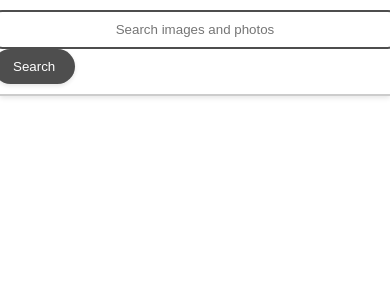
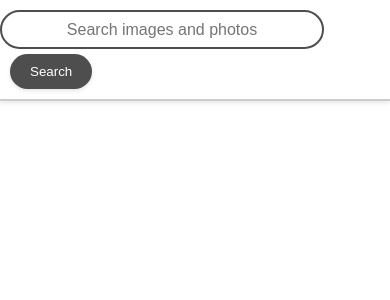
Before and after one commit to DenysVM/goit-react-hw-03-image-finder, a React (Create React App) app: page / in a window 390 px wide. Shown: the top 300 px of the page. Built offline with nearby package versions, Linux system fonts and the light colour scheme.

Commit message:
Styles update

```diff
--- a/src/components/ImageGallery/ImageGallery.module.css
+++ b/src/components/ImageGallery/ImageGallery.module.css
@@ -1,8 +1,26 @@
 .gallery {
+  display: grid;
+  max-width: calc(100vw - 48px);
+  grid-template-columns: repeat(4, 1fr);
+  grid-gap: 16px;
+  margin-top: 65px;
+  margin-bottom: 10px;
+  padding: 0;
   list-style: none;
-  margin-top: 60px;
-  display: grid;
-  grid-template-columns: repeat(auto-fit, minmax(250px, 1fr));
-  gap: 20px;
-  padding: 20px;
+  margin-left: auto;
+  margin-right: auto;
 }
+
+@media (max-width: 768px) {
+  .gallery {
+    grid-template-columns: repeat(2, 1fr);
+    margin-top: 70px;
+  }
+}
+
+@media (max-width: 520px) {
+  .gallery {
+    grid-template-columns: 1fr;
+    margin-top: 105px;
+  }
+}
--- a/src/components/Searchbar/Searchbar.module.css
+++ b/src/components/Searchbar/Searchbar.module.css
@@ -14,7 +14,7 @@
 .searchbar input {
   width: 400px;
   height: 35px;
-  font-size: 16 px;
+  font-size: 16px;
   text-align: center;
   padding: 0 10px;
   border: none;
@@ -46,3 +46,21 @@
   transition: background-color 0.2s ease, transform 0.2s ease,
     box-shadow 0.2s ease;
 }
+
+@media (max-width: 520px) {
+  .searchbar {
+    flex-direction: column;
+    align-items: center;
+  }
+
+  .searchbar input {
+    width: 300px;
+    margin: 0;
+  }
+
+  .searchbar button {
+    margin: 0;
+    margin-top: 5px;
+    margin-left: 10px;
+  }
+}
```
